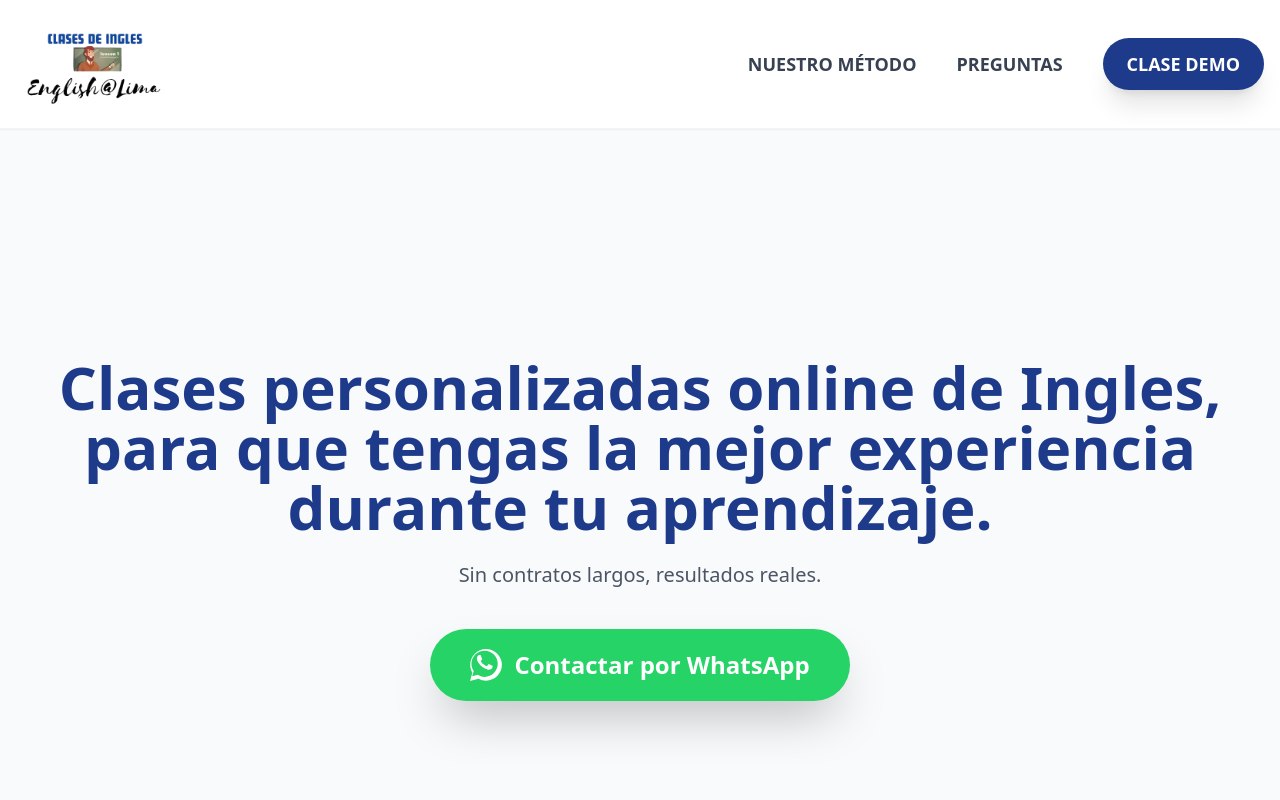
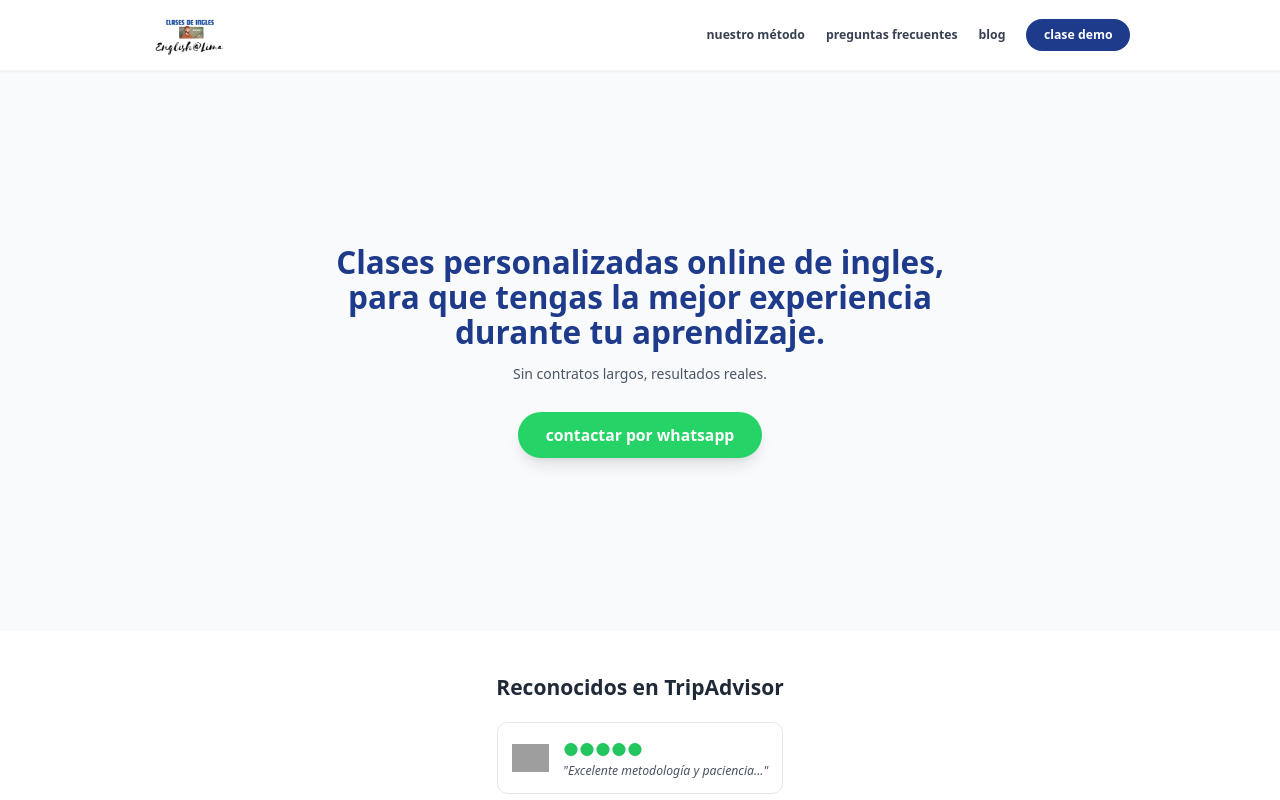
Before and after one commit to santiagourdaneta/english-at-lima-pagina-de-aterrizaje, a plain HTML site: page index.html in a window 1280 px wide. Shown: the top 800 px of the page. Drawn offline with nearby package versions, Linux system fonts and the light colour scheme; grey boxes are pictures that could not be loaded.

Commit message:
style: global 33% scale reduction and removed uppercase for minimal UI

```diff
--- a/index.html
+++ b/index.html
@@ -62,67 +62,63 @@
         })(window, document, "clarity", "script", "ux1fx4sgtm");
     </script>
 
+    <noscript>
+  <div class="bg-orange-100 p-4 text-center">
+    <p class="text-orange-800">Parece que tienes JavaScript desactivado. Para contactarnos, haz clic aquí:</p>
+    <a href="https://wa.me/51917660526" class="underline font-bold text-orange-900">Contactar por WhatsApp</a>
+  </div>
+</noscript>
+
     <style>
             /* CSS Crítico: Solo lo necesario para el primer pantallazo */
             body { margin: 0; font-family: ui-sans-serif, system-ui, -apple-system; background-color: #f8fafc; }
             .hero-bg { background: linear-gradient(to bottom, #eff6ff, #ffffff); min-height: 100vh; display: flex; flex-direction: column; justify-content: center; align-items: center; text-align: center; padding: 24px; }
             .logo-load { height: 96px; margin-bottom: 32px; animation: fadein 1s ease-in; }
             @keyframes fadein { from { opacity: 0; } to { opacity: 1; } }
+
+            /* Reducción global de escala tipográfica y espaciados */
+    html { font-size: 14px; }
+
+    /* Ajuste de contenedores para que no se vean gigantes */
+    .max-w-7xl { max-auto; max-width: 80rem; } /* Ajuste proporcional */
+
+    /* Eliminar uppercase global en elementos de navegación */
+    nav a, button { text-transform: none !important; letter-spacing: normal !important; }
         </style>
 </head>
 
 <body class="bg-white text-gray-900 antialiased">
 
-   <nav class="sticky top-0 z-50 bg-white/95 backdrop-blur-md border-b border-gray-100 shadow-sm">
-    <div class="max-w-7xl mx-auto px-4">
-        <div class="flex justify-between items-center h-20 md:h-32">
-
-            <div class="flex-shrink-0">
-                <a href="#" class="block group">
-                    <img class="h-12 sm:h-16 md:h-24 w-auto max-w-[150px] sm:max-w-[200px] md:max-w-[320px] object-contain transition-all"
-                         src="./assets/logo.webp"
-                         alt="English At Lima">
-                </a>
+<nav class="sticky top-0 z-50 bg-white/95 backdrop-blur-md border-b border-gray-100 shadow-sm">
+    <div class="max-w-6xl mx-auto px-4">
+        <div class="flex justify-between items-center h-16 md:h-20"> <div class="flex-shrink-0">
+                <img class="h-8 sm:h-10 md:h-14 w-auto object-contain" src="./assets/logo.webp" alt="English At Lima">
             </div>
 
-            <div class="hidden md:flex space-x-6 lg:space-x-10 items-center">
-                <a href="#metodo" class="text-sm lg:text-lg font-bold text-gray-700 hover:text-blue-900 uppercase">Nuestro Método</a>
-                <a href="#faq" class="text-sm lg:text-lg font-bold text-gray-700 hover:text-blue-900 uppercase">Preguntas</a>
-                <button id="secure-wa-btn" class="bg-blue-900 text-white px-6 py-3 rounded-full text-base lg:text-lg font-black hover:bg-blue-800 transition shadow-xl">
-                    CLASE DEMO
-                </button>
-            </div>
+            <div class="hidden md:flex space-x-6 items-center">
+                <a href="#metodo" class="text-sm font-semibold text-gray-700 hover:text-blue-900">nuestro método</a>
+                <a href="#faq" class="text-sm font-semibold text-gray-700 hover:text-blue-900">preguntas frecuentes</a>
+                <a href="https://englishatlima.wordpress.com/" class="text-sm font-semibold text-gray-700 hover:text-blue-900" target="_blank">blog</a>
 
-            <div class="md:hidden flex items-center">
-                <button id="secure-wa-mobile" class="bg-[#25D366] p-2.5 rounded-full text-white shadow-lg shadow-green-200">
-                    <svg class="w-7 h-7" fill="currentColor" viewBox="0 0 24 24"><path d="M.057 24l1.687-6.163c-1.041-1.804-1.588-3.849-1.588-5.946 0-6.556 5.332-11.888 11.888-11.888 3.176 0 6.161 1.237 8.404 3.48s3.481 5.228 3.481 8.404c0 6.556-5.332 11.887-11.888 11.887-2.016 0-3.991-.51-5.741-1.478l-6.243 1.644zm6.105-4.515c1.607.954 3.197 1.439 4.783 1.439 5.43 0 9.851-4.421 9.851-9.851 0-2.632-1.024-5.105-2.885-6.965-1.86-1.861-4.334-2.885-6.966-2.885-5.43 0-9.851 4.421-9.851 9.851 0 1.954.582 3.824 1.684 5.417l-1.104 4.037 4.269-1.124zm10.191-7.141c-.29-.145-1.714-.847-1.98-.942-.266-.096-.459-.145-.653.145-.193.291-.748.943-.917 1.136-.169.193-.338.217-.627.072-.29-.145-1.224-.451-2.33-1.438-.86-.767-1.44-1.716-1.609-2.007-.17-.291-.018-.447.127-.591.13-.13.29-.338.435-.507.145-.169.193-.29.29-.483.097-.193.048-.362-.024-.507-.072-.145-.653-1.572-.894-2.152-.234-.564-.473-.488-.653-.497-.169-.008-.362-.01-.556-.01-.193 0-.507.072-.772.362-.266.29-1.014.992-1.014 2.417 0 1.425 1.038 2.803 1.183 3.003.145.193 2.043 3.12 4.95 4.373.692.298 1.232.476 1.652.61.696.221 1.329.19 1.83.115.559-.084 1.714-.7 1.956-1.376.241-.676.241-1.256.17-1.376-.072-.12-.266-.193-.556-.338z" /></svg>
+                <button onclick="handleConversion()" class="bg-blue-900 text-white px-5 py-2 rounded-full text-sm font-bold hover:bg-blue-800 transition">
+                    clase demo
                 </button>
             </div>
         </div>
     </div>
 </nav>
 
-    <section class="min-h-screen flex flex-col justify-center items-center px-6 text-center bg-slate-50">
-
-        <h1 class="text-4xl md:text-6xl font-black text-blue-900 mb-6 leading-tight">
-            Clases personalizadas online de Ingles, para que tengas la mejor experiencia durante tu aprendizaje.
-        </h1>
-
-        <p class="text-xl text-gray-600 mb-10 max-w-xl">
-            Sin contratos largos, resultados reales.
-        </p>
-
-        <a href="./gracias.html"
-           id="whatsapp-btn"
-           target="_blank"
-           rel="noopener noreferrer"
-           class="bg-[#25D366] hover:bg-[#20ba5a] text-white text-2xl font-bold py-5 px-10 rounded-full shadow-2xl transform transition hover:scale-105 flex items-center gap-3">
-            <svg class="w-8 h-8" fill="currentColor" viewBox="0 0 24 24">
-                <path d="M.057 24l1.687-6.163c-1.041-1.804-1.588-3.849-1.588-5.946 0-6.556 5.332-11.888 11.888-11.888 3.176 0 6.161 1.237 8.404 3.48s3.481 5.228 3.481 8.404c0 6.556-5.332 11.887-11.888 11.887-2.016 0-3.991-.51-5.741-1.478l-6.243 1.644zm6.105-4.515c1.607.954 3.197 1.439 4.783 1.439 5.43 0 9.851-4.421 9.851-9.851 0-2.632-1.024-5.105-2.885-6.965-1.86-1.861-4.334-2.885-6.966-2.885-5.43 0-9.851 4.421-9.851 9.851 0 1.954.582 3.824 1.684 5.417l-1.104 4.037 4.269-1.124zm10.191-7.141c-.29-.145-1.714-.847-1.98-.942-.266-.096-.459-.145-.653.145-.193.291-.748.943-.917 1.136-.169.193-.338.217-.627.072-.29-.145-1.224-.451-2.33-1.438-.86-.767-1.44-1.716-1.609-2.007-.17-.291-.018-.447.127-.591.13-.13.29-.338.435-.507.145-.169.193-.29.29-.483.097-.193.048-.362-.024-.507-.072-.145-.653-1.572-.894-2.152-.234-.564-.473-.488-.653-.497-.169-.008-.362-.01-.556-.01-.193 0-.507.072-.772.362-.266.29-1.014.992-1.014 2.417 0 1.425 1.038 2.803 1.183 3.003.145.193 2.043 3.12 4.95 4.373.692.298 1.232.476 1.652.61.696.221 1.329.19 1.83.115.559-.084 1.714-.7 1.956-1.376.241-.676.241-1.256.17-1.376-.072-.12-.266-.193-.556-.338z" />
-            </svg>
-            Contactar por WhatsApp
-        </a>
-    </section>
+<section class="min-h-[70vh] flex flex-col justify-center items-center px-6 text-center bg-slate-50 py-12">
+    <h1 class="text-2xl md:text-4xl font-black text-blue-900 mb-4 max-w-3xl leading-tight">
+        Clases personalizadas online de ingles, para que tengas la mejor experiencia durante tu aprendizaje.
+    </h1>
+    <p class="text-base text-gray-600 mb-8 max-w-lg">
+        Sin contratos largos, resultados reales.
+    </p>
+    <button onclick="handleConversion()" class="bg-[#25D366] hover:bg-[#20ba5a] text-white text-lg font-bold py-3 px-8 rounded-full shadow-lg transform transition hover:scale-105 flex items-center gap-2">
+        contactar por whatsapp
+    </button>
+</section>
 
     <section class="py-12 bg-white">
         <div class="max-w-4xl mx-auto text-center px-6">
@@ -300,6 +296,28 @@
     });
 </script>
 
+<script>
+    // CAPA C: Verificación de interacción humana
+    let humanInteracted = false;
+    ['mousemove', 'touchstart', 'scroll', 'keydown'].forEach(evt =>
+        window.addEventListener(evt, () => humanInteracted = true, {once: true})
+    );
+
+    function handleConversion() {
+        if (!humanInteracted) {
+            console.warn("Posible bot detectado.");
+            return;
+        }
+        // CAPA B: Ofuscación (El link no existe hasta que el humano hace click)
+        const p1 = "51917";
+        const p2 = "660526";
+        const redirectUrl = `./gracias.html?u=${p1}${p2}`;
+
+        if (window.umami) umami.track('click-conversion');
+        window.location.href = redirectUrl;
+    }
+</script>
+
    <script>
        document.addEventListener('DOMContentLoaded', function() {
            const btn = document.getElementById('whatsapp-btn');
```
